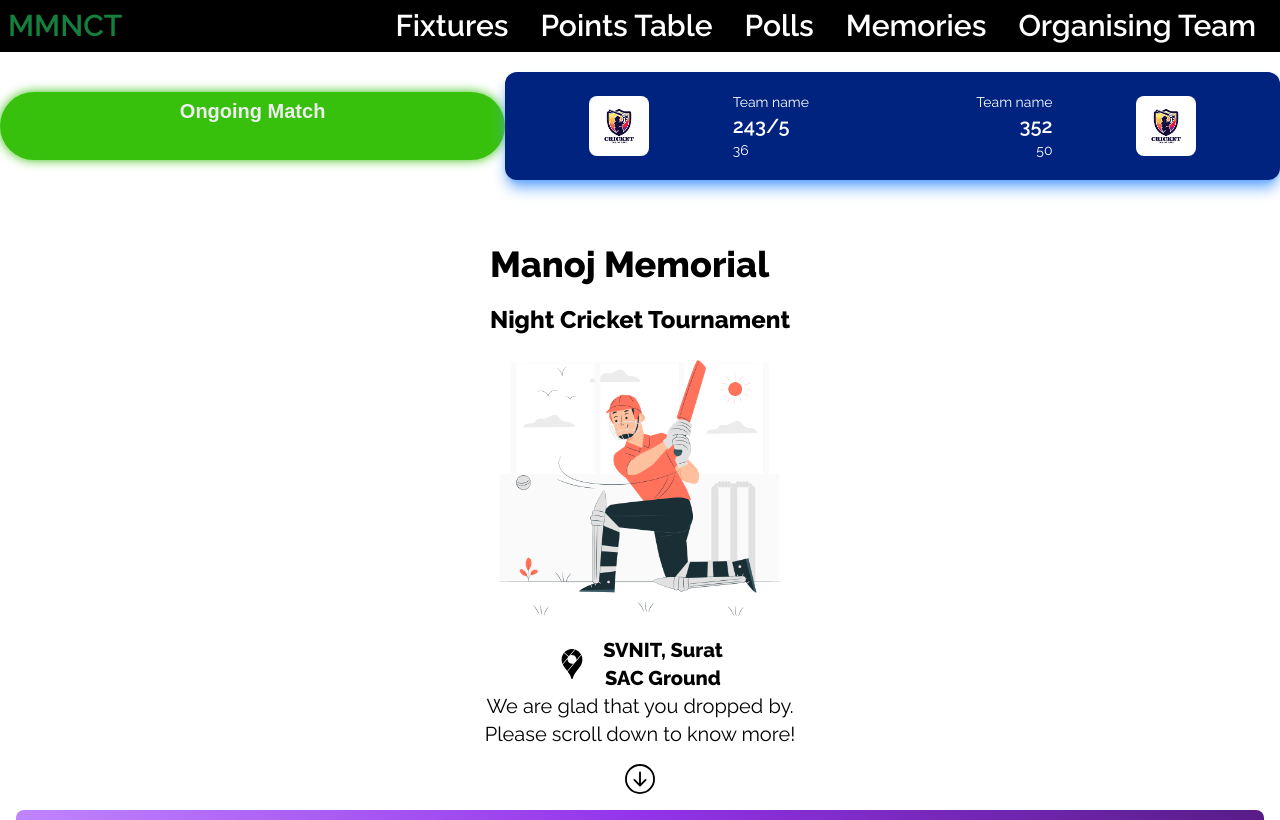
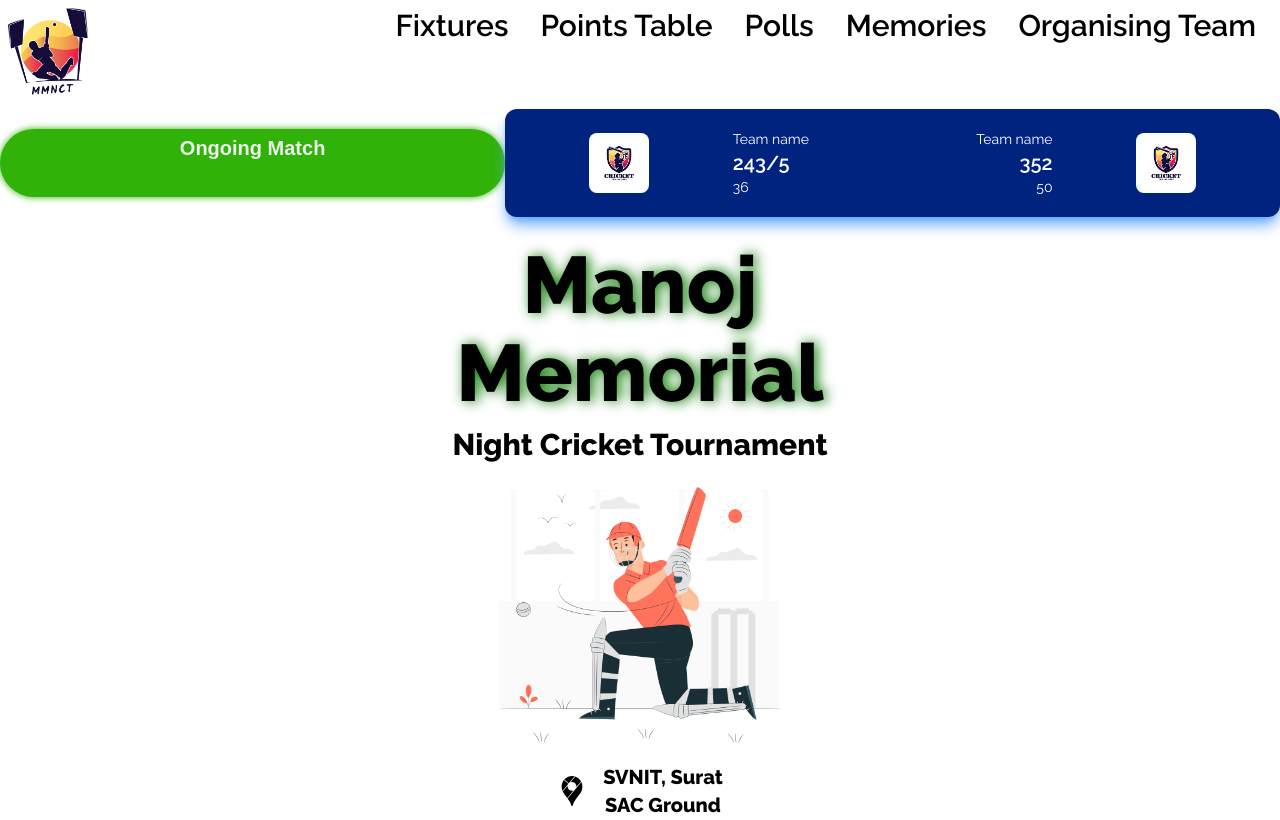
Before and after one commit to ujjwalkirti/mmnct, a Next.js app: page / in a window 1280 px wide. Shown: the top 820 px of the page. Built offline with nearby package versions, Linux system fonts and the light colour scheme.

Commit message:
changed the ui

```diff
--- a/components/Banner.jsx
+++ b/components/Banner.jsx
@@ -4,7 +4,7 @@ const Banner = () => {
   const teamStyle =
     "text-white flex text-gray-400 justify-evenly items-center text-sm w-1/2 my-5";
   return (
-    <div className=" w-full text-center font-normal md:flex py-5">
+    <div className=" w-full text-center font-normal md:flex">
       <p className="py-3 bg-green-600 font-semibold text-lg w-3/5 mx-auto my-5 rounded-full px-10 button">
         Ongoing Match
       </p>
--- a/components/Home.jsx
+++ b/components/Home.jsx
@@ -13,16 +13,15 @@ function HomePage() {
         {/* <div className="blur">
           <Image src="/8.JPG" height={400} width={400} />
         </div> */}
-        <div className=" text-center w-full">
-          <p className=" text-4xl my-5  text-center md:text-left ">
-            Manoj Memorial
-          </p>
-          <p className="text-2xl text-center md:text-left">
+        <div className="text-center w-full">
+          {/* <p className=" my-5  text-center md:text-left ">Manoj Memorial</p> */}
+          <h2 style={{ marginBottom: "60px", marginTop:"30px" }}> Manoj</h2>
+          <h2 style={{ marginBottom: "40px" }}> Memorial</h2>
+          <p className="text-3xl text-center md:text-left">
             Night Cricket Tournament
           </p>
         </div>
       </div>
-
 
       {/* graphic and venue */}
       <Image src="/vector-1.jpg" width={300} height={300} />
@@ -33,8 +32,6 @@ function HomePage() {
           <p>SAC Ground</p>
         </div>
       </div>
-
-
     </div>
   );
 }
--- a/components/Navbar.jsx
+++ b/components/Navbar.jsx
@@ -14,13 +14,13 @@ const options = [
 function Navbar() {
   const [showMenu, setShowMenu] = useState(false);
   return (
-    <div className="p-2 relative flex justify-end bg-black text-white">
+    <div className="p-2 relative flex justify-end ">
       {/* <div className="flex items-center font-bold">
-        <Image src="/main.png" height={80} width={100} alt="logo" />
+
         <p className="ml-2 text-3xl">MMNCT</p>
       </div> */}
-      <div className="hover:shadow-lg cursor-pointer flex justify-between w-full items-center px-5 mb-5 md:hidden">
-        <p className="text-green-600 mt-5 font-bold text-2xl">MMNCT</p>
+      <div className="hover:shadow-lg cursor-pointer flex justify-between w-full items-center px-5 md:hidden">
+        <Image src="/main.png" height={60} width={80} alt="logo" />
         {/* <Image
           src="/ham.png"
           height={30}
@@ -61,7 +61,7 @@ function Navbar() {
       {/* content to be shown when screen size is medium and above */}
       <div className="w-full md:flex font-semibold text-3xl justify-between hidden ">
         <div>
-          <p className="text-green-700">MMNCT</p>
+          <Image src="/main.png" height={60} width={80} alt="logo" />
         </div>
         <div className="">
           {options.map((option, index) => (
--- a/components/SponsorCarousel.jsx
+++ b/components/SponsorCarousel.jsx
@@ -4,7 +4,7 @@ import "react-responsive-carousel/lib/styles/carousel.min.css"; // requires a lo
 
 const SponsorCarousel = () => {
   return (
-    <div className="mb-5 ">
+    <div className="my-10 ">
         <div>
             <p className="sponsor-title font-extrabold text-4xl px-2 py-6 text-white">Our proud Sponsors </p>
         </div>
--- a/components/TournamentDetails.jsx
+++ b/components/TournamentDetails.jsx
@@ -1,11 +1,23 @@
+import { CiCircleChevRight } from "react-icons/ci";
 import React from "react";
+import Link from "next/link";
 
 const TournamentDetails = () => {
   return (
     <div className="mt-10 p-4 mb-5 bg-gradient-to-br from-red-600 to-yellow-300 via-red-400">
-      <div className=" bg-black text-white p-4 rounded-lg shadow-xl">
-        <p>Having some queries related to tournament?</p>
-        <p>Well, worry not! here are some of the frequently asked!</p>
+      <div className=" bg-black flex flex-col text-white p-4 rounded-lg shadow-xl w-full">
+        <p>
+          Never heard of MMNCT before? or having some queries related to
+          tournament?
+        </p>
+        <p>Well, worry not, we have got you covered!</p>
+        <Link
+          href="/faq"
+          className="bg-white flex items-center font-bold text-2xl text-black px-5 py-2 w-30 rounded-lg"
+          style={{ margin: "5px auto" }}
+        >
+          FAQs <CiCircleChevRight className="ml-4"/>
+        </Link>
       </div>
     </div>
   );
--- a/styles/Home.css
+++ b/styles/Home.css
@@ -25,7 +25,7 @@ span {
 } */
 
 
-.tournament-name{
+.tournament-name-animated{
   font-size:70px;
   /* margin-top:45vh; */
   color:white;
@@ -40,3 +40,31 @@ span {
   from{text-shadow:0px 0px 5px #fff,0px 0px 5px #614ad3;}
   to{text-shadow:0px 0px 20px #fff,0px 0px 20px #614ad3;}
 }
+
+
+
+h2{
+  font-size:80px;
+
+
+  text-shadow: 2px 0 4px red;
+  animation: text-animation 5s linear infinite;
+}
+
+@keyframes text-animation {
+      0%{
+        text-shadow:3px 0 6px red;
+      }
+      25%{
+        text-shadow:3px 0 13px green;
+      }
+     50%{
+        text-shadow:3px 0 18px yellow;
+      }
+      75%{
+        text-shadow:3px 0 13px orange;
+      }
+      100%{
+        text-shadow:3px 0 6px purple;
+      }
+}
```
Also changed, not shown: public/main.png.
